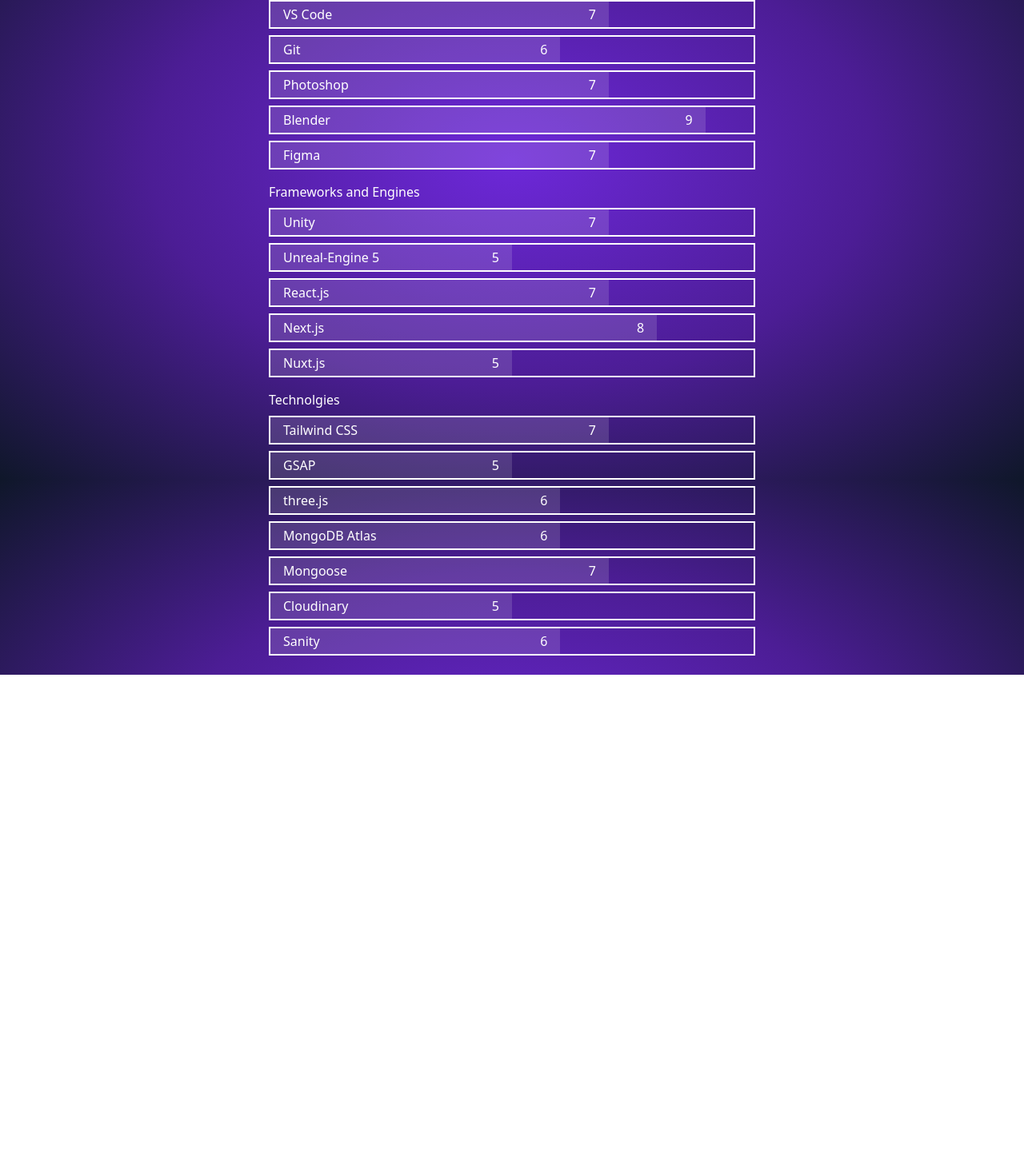
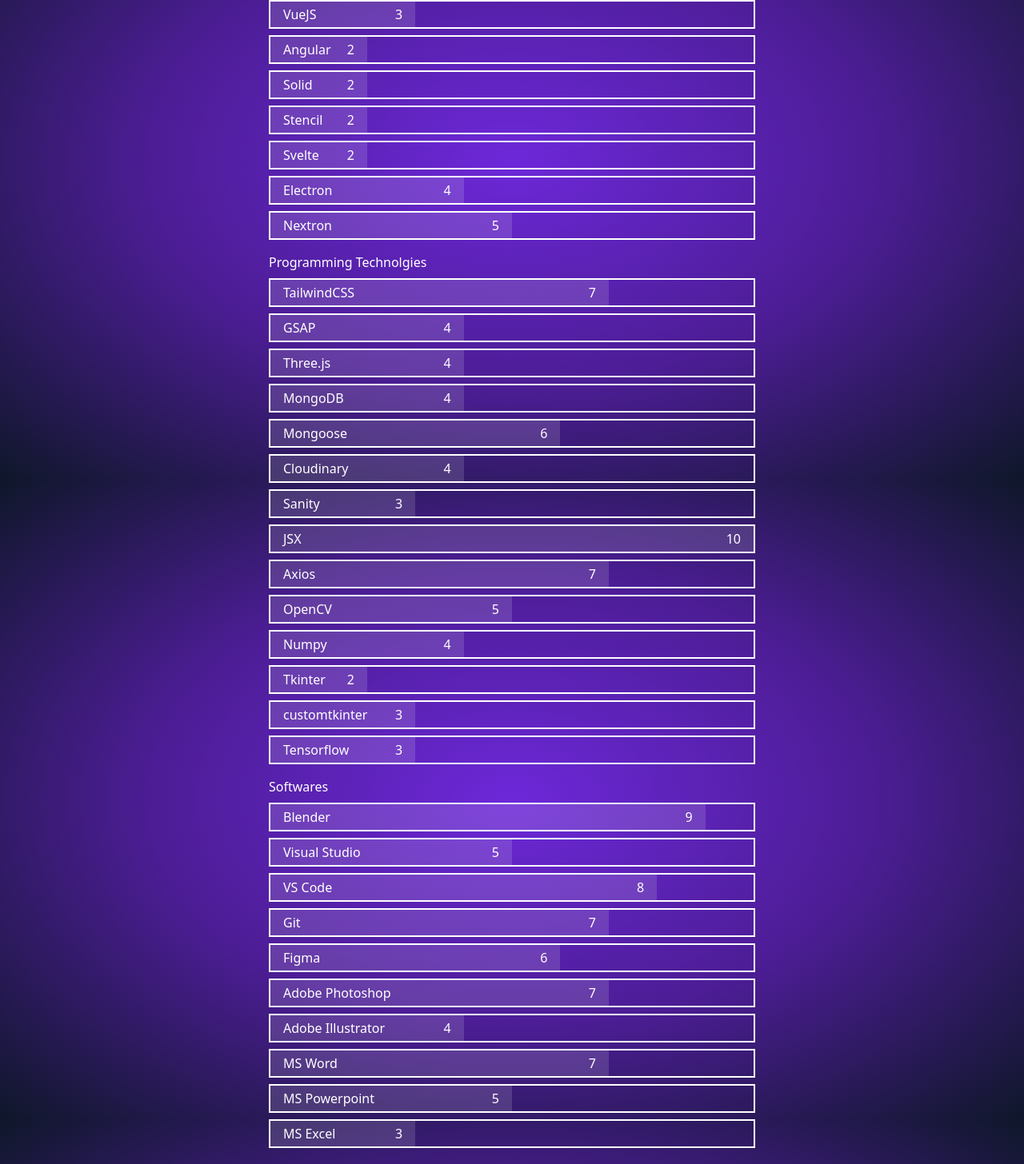
Before and after one commit to oebsworth/Portfolio-Website, a Next.js app: page /skills in a window 1280 px wide. Shown: the part 1000-2456 px from the top of the page at 80% size. Before the commit the page ends 1844 px from the top, so only its background shows below. Built offline with nearby package versions, Linux system fonts and the light colour scheme.

Commit message:
Updated skills so that c.v. and website show the same. Fixed a typescript error.

```diff
--- a/app/skills/page.tsx
+++ b/app/skills/page.tsx
@@ -6,48 +6,90 @@
         {
             name: "Programming Languages",
             data: [
-                { name: "C#", level: 7, },
-                { name: "HTML", level: 8, },
-                { name: "CSS", level: 7, },
-                { name: "JavaScript", level: 9, },
-                { name: "TypeScript", level: 5, },
+                { name: "JavaScript", level: 8, },
+                { name: "C#", level: 8, },
                 { name: "Python", level: 7, },
-                { name: "C++", level: 5, },
+                { name: "C++", level: 6, },
+                { name: "TypeScript", level: 5 },
+            ]
+        },
+        {
+            name: "Programming Frameworks",
+            data: [
+                { name: "React.js", level: 7, },
+                { name: "Next.js", level: 8, },
+                { name: "Nuxt.js", level: 5, },
+                { name: "VueJS", level: "3" },
+                { name: "Angular", level: "2" },
+                { name: "Solid", level: "2" },
+                { name: "Stencil", level: "2" },
+                { name: "Svelte", level: "2" },
+                { name: "Electron", level: "4" },
+                { name: "Nextron", level: "5" },
             ],
         },
         {
-            name: "Tools",
+            name: "Programming Technolgies",
             data: [
-                { name: "Visual Studio", level: 5, },
-                { name: "VS Code", level: 7, },
-                { name: "Git", level: 6, },
-                { name: "Photoshop", level: 7, },
-                { name: "Blender", level: 9, },
-                { name: "Figma", level: 7, },
+                // Javascript
+                { name: "TailwindCSS", level: 7, },
+                { name: "GSAP", level: 4, },
+                { name: "Three.js", level: 4, },
+                { name: "MongoDB", level: 4, },
+                { name: "Mongoose", level: 6, },
+                { name: "Cloudinary", level: 4, },
+                { name: "Sanity", level: 3, },
+                { name: "JSX", level: "10" },
+                { name: "Axios", level: "7" },
+
+                // Python
+                { name: "OpenCV", level: "5" },
+                { name: "Numpy", level: "4" },
+                { name: "Tkinter", level: "2" },
+                { name: "customtkinter", level: "3" },
+                { name: "Tensorflow", level: "3" },
             ],
         },
         {
-            name: "Frameworks and Engines",
+            name: "Softwares",
             data: [
-                { name: "Unity", level: 7, },
-                { name: "Unreal-Engine 5", level: 5, },
-                { name: "React.js", level: 7, },
-                { name: "Next.js", level: 8, },
-                { name: "Nuxt.js", level: 5, },
+                // 3D Modeling
+                { name: "Blender", level: 9, },
+
+                // Coding
+                { name: "Visual Studio", level: 5, },
+                { name: "VS Code", level: 8, },
+                { name: "Git", level: 7, },
+
+                // Web Development
+                { name: "Figma", level: 6, },
+
+                // Adobe
+                { name: "Adobe Photoshop", level: 7, },
+                { name: "Adobe Illustrator", level: 4, },
+
+                // Microsoft Office
+                { name: "MS Word", level: "7" },
+                { name: "MS Powerpoint", level: "5" },
+                { name: "MS Excel", level: "3" },
             ],
         },
         {
-            name: "Technolgies",
+            name: "Game Engines",
             data: [
-                { name: "Tailwind CSS", level: 7, },
-                { name: "GSAP", level: 5, },
-                { name: "three.js", level: 6, },
-                { name: "MongoDB Atlas", level: 6, },
-                { name: "Mongoose", level: 7, },
-                { name: "Cloudinary", level: 5, },
-                { name: "Sanity", level: 6, },
+                { name: "Unity", level: "8" },
+                { name: "Unreal Engine", level: "5" }
             ],
-        }
+        },
+        {
+            name: "Areas of Understanding",
+            data: [
+                { name: "Web Development", level: "8" },
+                { name: "Game Development", level: "6" },
+                { name: "Machine Learning", level: "4" },
+            ],
+        },
+
     ]
 
 
@@ -65,7 +107,7 @@
                     <div key={`section_${sectionIndex}`} className="w-full">
                         <h2 className="py-2">{section.name}</h2>
                         {section.data.map((skill, skillIndex) => {
-                            const skillLevelStyle = getSkillLevelStyle(skill.level);
+                            const skillLevelStyle = getSkillLevelStyle(skill.level as number);
                             return (
                                 <div
                                     key={`skill_${skillIndex}`}
@@ -73,7 +115,7 @@
                                 >
                                     <div className="skill-bar" style={skillLevelStyle}>
                                         <span className="skill-name pl-2">{skill.name}</span>
-                                        <span className="skill-level pr-2">{skill.level}</span>
+                                        <span className="skill-level px-2">{skill.level}</span>
                                     </div>
                                 </div>
                             );
```
